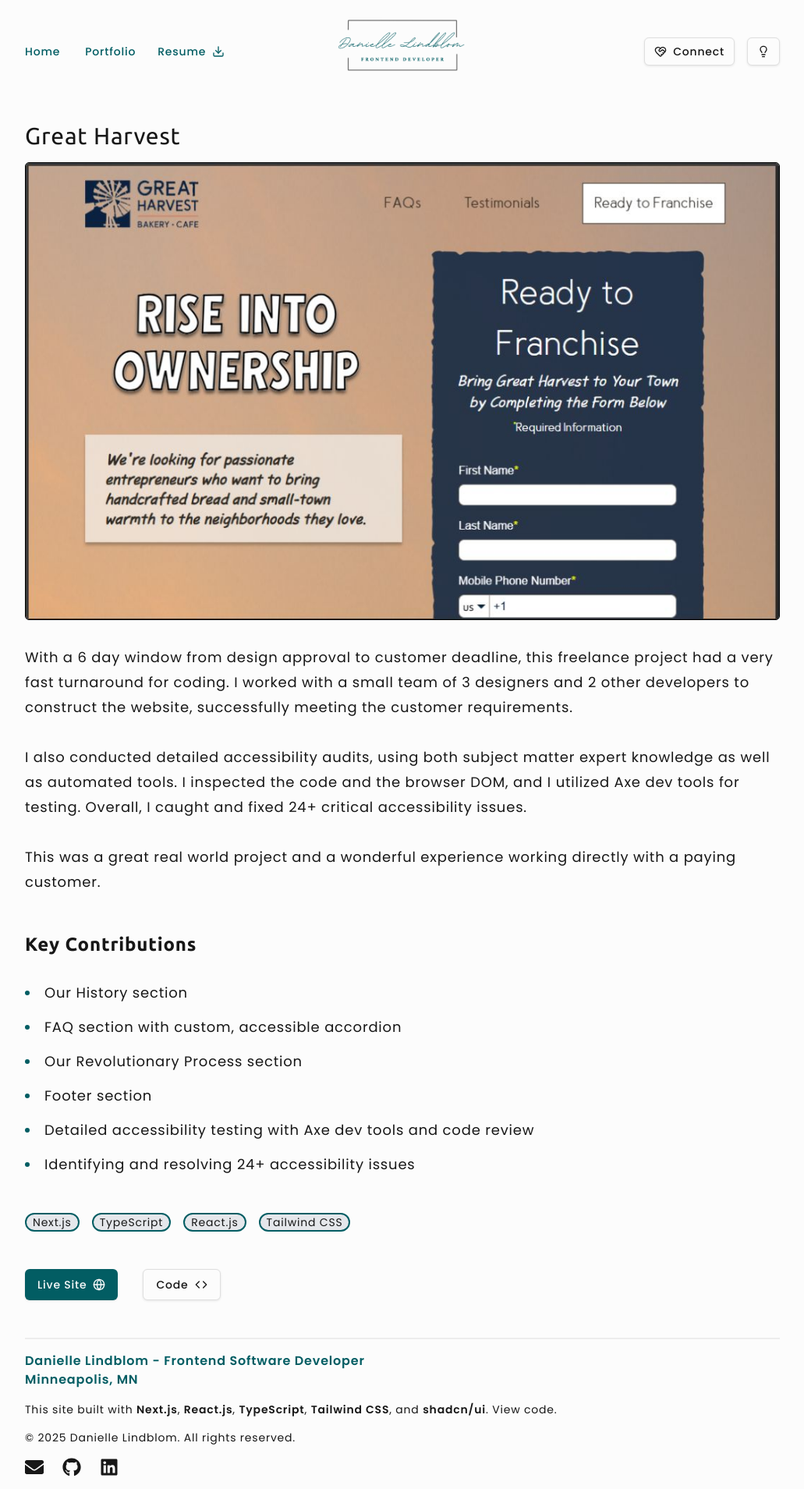
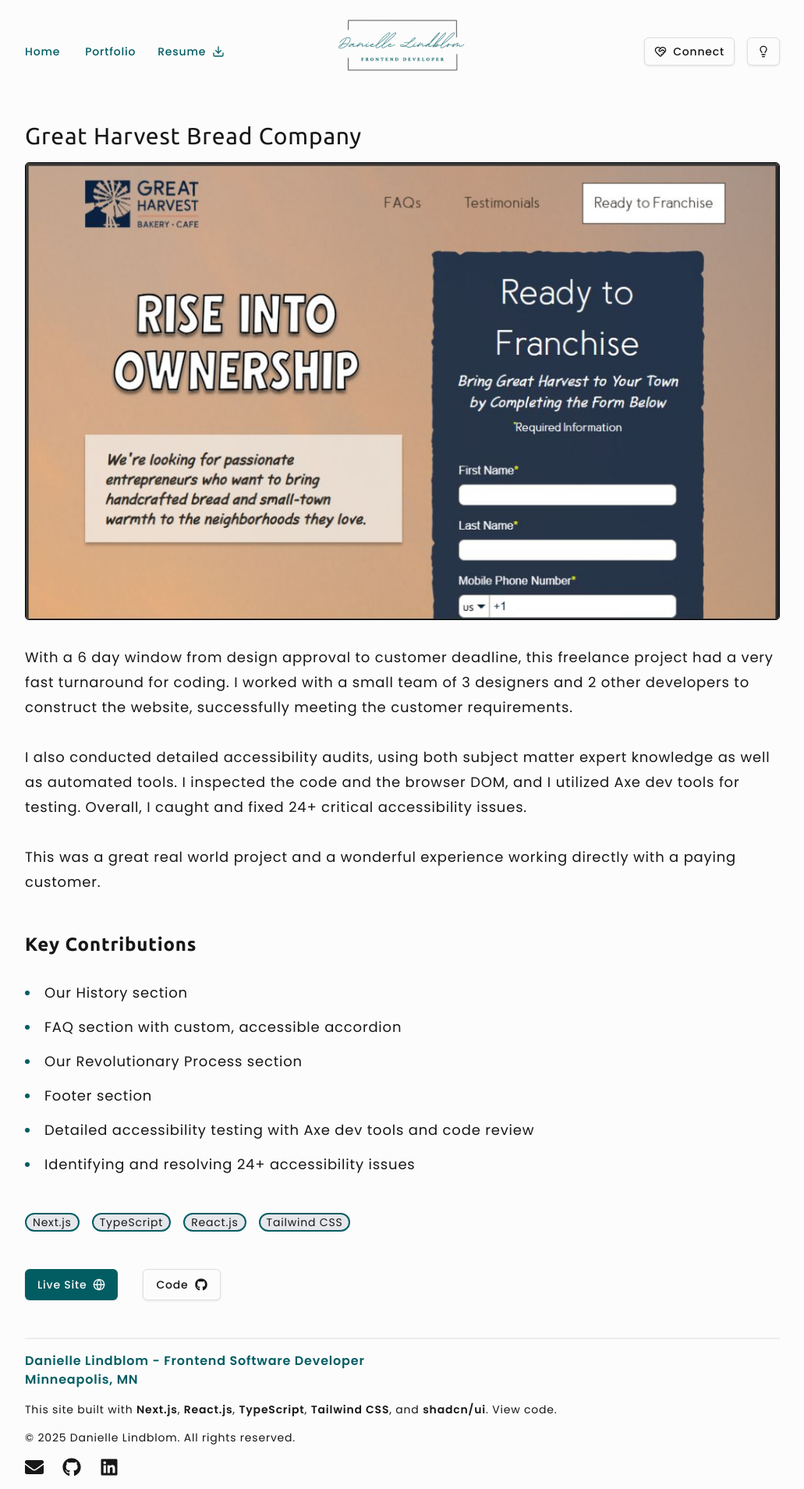
Before and after one commit to Danielle254/portfolio4, a Next.js app: page /projects/greatharvest in a window 1280 px wide. Shown: the whole page at 78% size, without its empty margins (124-1155 px from the left). Built offline with nearby package versions, Linux system fonts and the light colour scheme.

Commit message:
fix: add link URLs to bottom of page buttons

```diff
--- a/app/projects/greatharvest/page.tsx
+++ b/app/projects/greatharvest/page.tsx
@@ -1,14 +1,15 @@
 import { Button } from "@/components/ui/button";
 import Image from "next/image";
 import Link from "next/link";
-import { Globe, Code } from "lucide-react";
+import { Globe } from "lucide-react";
+import { FaGithub } from "react-icons/fa";
 
 export default function GreatHarvest() {
   const tags = ["Next.js", "TypeScript", "React.js", "Tailwind CSS"];
   return (
     <div>
       <title>Great Harvest Project | Danielle Lindblom Portfolio</title>
-      <h1 className="text-3xl my-4">Great Harvest</h1>
+      <h1 className="text-3xl my-4">Great Harvest Bread Company</h1>
       <Image
         src="/projectSummary/greatharvestcover.jpg"
         alt="Great Harvest website"
@@ -66,13 +67,16 @@
       </section>
       <div className="flex flex-row flex-wrap gap-8 my-12">
         <Button asChild size="lg">
-          <Link href="" target="_blank">
+          <Link href="https://franchising.greatharvest.com/" target="_blank">
             Live Site <Globe />
           </Link>
         </Button>
         <Button variant="outline" asChild size="lg">
-          <Link href="" target="_blank">
-            Code <Code />
+          <Link
+            href="https://github.com/kepsteen/great-harvest-landing-page"
+            target="_blank"
+          >
+            Code <FaGithub />
           </Link>
         </Button>
       </div>
```
